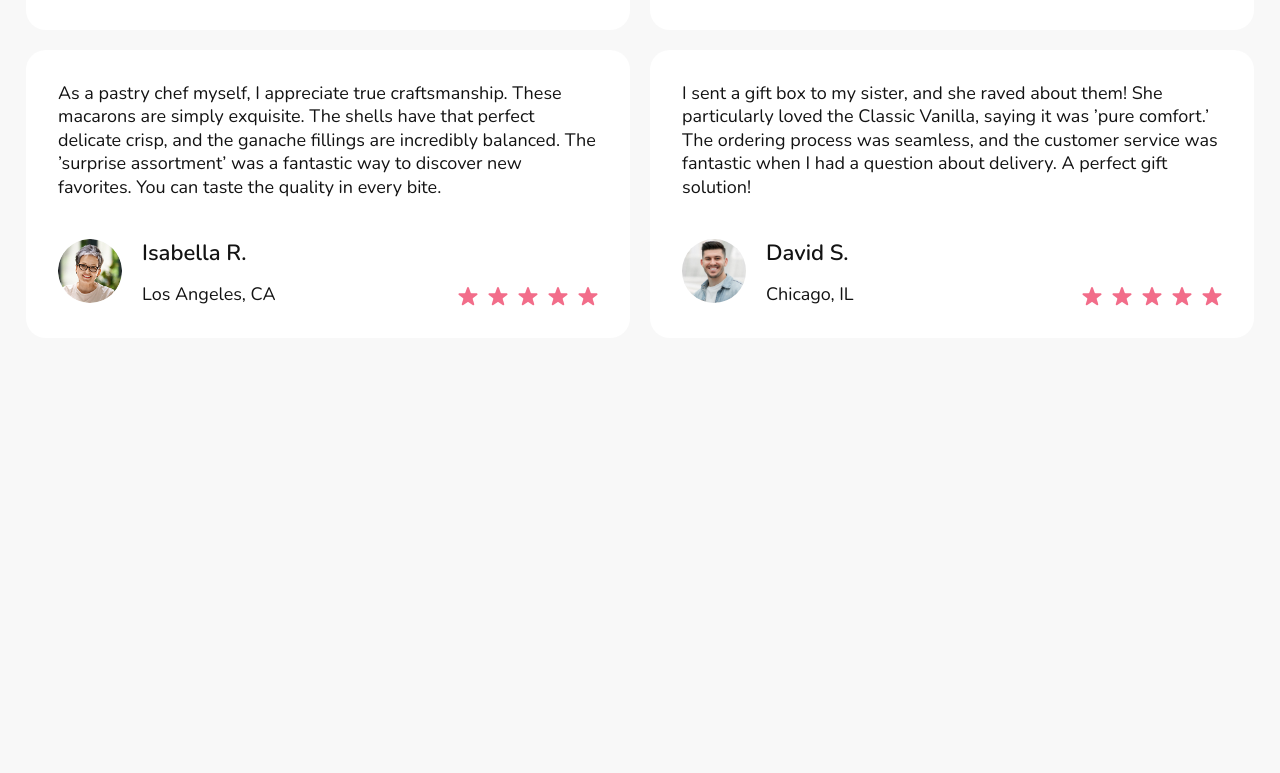
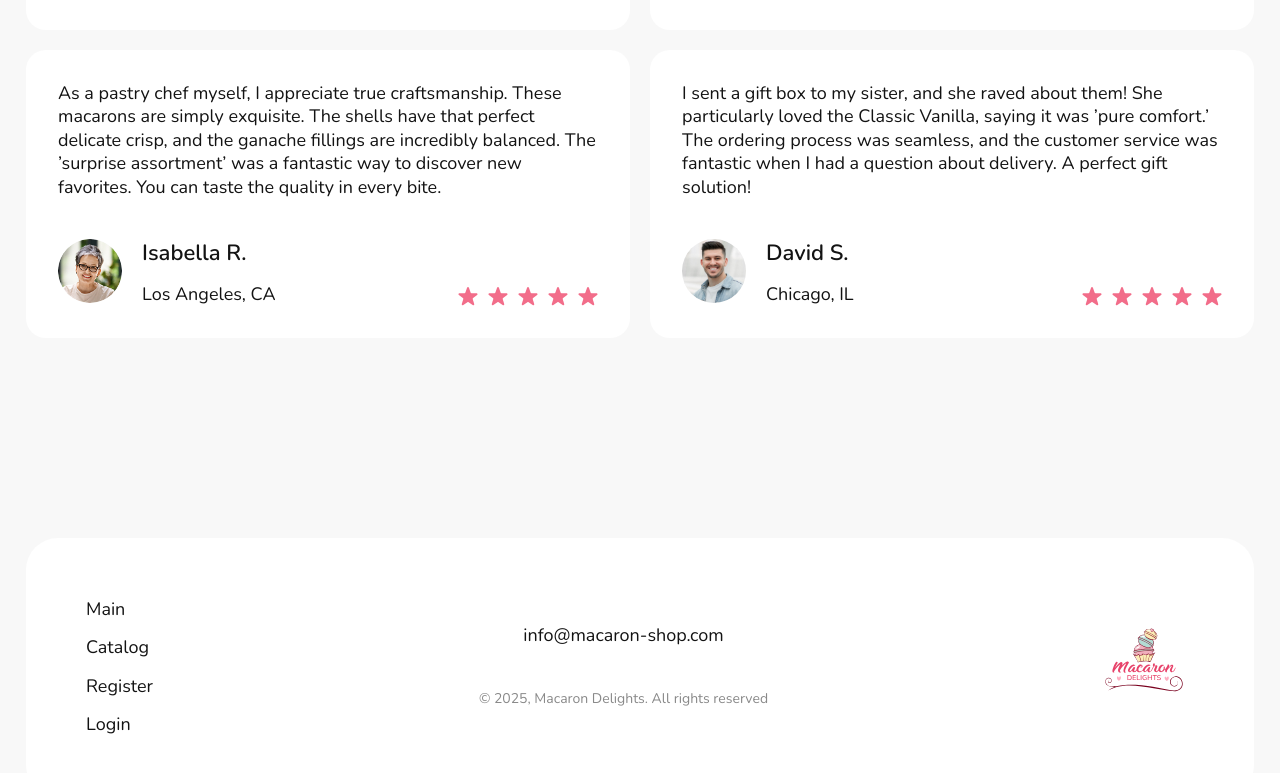
Before and after one commit to SwetlanaAng/ecommerce-app, a React (Vite) app: page / in a window 1280 px wide. Shown: the part 5813-6586 px from the top of the page. Before the commit the page ends 6351 px from the top, so only its background shows below. Built offline with nearby package versions, Linux system fonts and the light colour scheme; no server answers.

Commit message:
feat: create footer component

```diff
--- /dev/null
+++ b/src/components/footer/Footer.css
@@ -0,0 +1,71 @@
+footer {
+    .footer-content {
+        background: var(--white);
+        border-radius: 32px;
+        display: flex;
+        flex-direction: column;
+        gap: 40px;
+        margin: 160px 0 20px 0;
+        padding: 60px;
+        .row {
+            display: flex;
+            flex-direction: row;
+            justify-content: space-between;
+            align-items: center;
+            .nav ul{
+                display: flex;
+                flex-direction: column;
+                gap: 15px;
+                li {
+                    a {
+                        color: var(--black);
+                        text-decoration: none;
+                        &:hover {
+                            color: var(--accent-color);
+                        }
+                    }
+                }
+            }
+            .contact {
+                display: flex;
+                flex-direction: column;
+                align-items: center;
+                gap: 40px;
+                .copyright {
+                    color: #898989;
+                    font-size: 14px;
+                }
+            }
+            .logo {
+                img {
+                    width: 100px;
+                    height: 100px;
+                }
+            }
+        }
+    }
+}
+
+@media (max-width: 768px) {
+    footer .footer-content {
+        margin: 60px 0 20px;
+        padding: 20px;
+        .row {
+            flex-direction: column;
+            gap: 20px;
+            .nav {
+                order: 2;
+                ul {
+                    flex-direction: row;
+                }
+            }
+            .logo {
+                order: 1;
+            }
+            .contact {
+                order: 3;
+                text-align: center;
+            }
+        }
+    }
+}
--- /dev/null
+++ b/src/components/footer/Footer.tsx
@@ -0,0 +1,54 @@
+import './Footer.css';
+import { Link } from 'react-router-dom';
+import { AppRouterPaths } from '../../routes/AppRouterPathsEnums';
+import { useAuth } from '../../features/auth/hooks/useAuth';
+import logo from '../../assets/logo.svg';
+
+const Footer = () => {
+  const { isAuthenticated } = useAuth();
+
+  return (
+    <footer>
+      <div className="container">
+        <div className="footer-content">
+          <div className="row">
+            <div className="nav">
+              <ul>
+                <li>
+                  <Link to={AppRouterPaths.MAIN}>Main</Link>
+                </li>
+                <li>
+                  <Link to={AppRouterPaths.CATALOG}>Catalog</Link>
+                </li>
+                {isAuthenticated && (
+                  <li>
+                    <Link to={AppRouterPaths.PROFILE}>Profile</Link>
+                  </li>
+                )}
+                {!isAuthenticated && (
+                  <>
+                    <li>
+                      <Link to={AppRouterPaths.REGISTER}>Register</Link>
+                    </li>
+                    <li>
+                      <Link to={AppRouterPaths.LOGIN}>Login</Link>
+                    </li>
+                  </>
+                )}
+              </ul>
+            </div>
+            <div className="contact">
+              <div className="contact-info">info@macaron-shop.com</div>
+              <div className="copyright">© 2025, Macaron Delights. All rights reserved</div>
+            </div>
+            <div className="logo">
+              <img src={logo} alt="logo" />
+            </div>
+          </div>
+        </div>
+      </div>
+    </footer>
+  );
+};
+
+export default Footer;
--- a/src/components/header/Header.tsx
+++ b/src/components/header/Header.tsx
@@ -1,9 +1,9 @@
 import React, { useState, useEffect } from 'react';
 import { Link, useLocation, useNavigate } from 'react-router-dom';
 import logo from '../../assets/logo.svg';
-import './Header.css';
 import { AppRouterPaths } from '../../routes/AppRouterPathsEnums';
 import { useAuth } from '../../features/auth/hooks/useAuth';
+import './Header.css';
 
 interface HeaderProps {
   isMobileMenuOpen?: boolean;
--- a/src/pages/main/Main.css
+++ b/src/pages/main/Main.css
@@ -61,6 +61,9 @@
   .section {
     margin: 160px 0;
     border-radius: 8px;
+    &:last-child {
+      margin-bottom: 0;
+    }
     .section-title {
       display: flex;
       flex-wrap: wrap;
@@ -190,12 +193,6 @@
           display: flex;
           gap: 20px;
           color: var(--white);
-          .benefit-icon {
-            position: absolute;
-            top: 20px;
-            left: 60px;
-            font-size: 14px;
-          }
           h3 {
             font-size: 30px;
             color: var(--white);
@@ -367,10 +364,6 @@
             flex-direction: column;
             gap: 0;
             padding: 40px;
-            .benefit-icon {
-              top: 15px;
-              left: 40px;
-            }
             h3 {
               font-size: 20px;
             }
@@ -445,9 +438,6 @@
         .benefits-flex {
           .benefit-card {
             padding: 40px 20px 20px;
-            .benefit-icon {
-              left: 20px;
-            }
           }
         }
       }
--- a/src/pages/main/Main.tsx
+++ b/src/pages/main/Main.tsx
@@ -280,9 +280,6 @@ const Main = () => {
         <div className="benefits-flex">
           {benefits.map((benefit, index) => (
             <div key={index} className="benefit-card">
-              <div className="benefit-icon">
-                <p>0{index + 1}</p>
-              </div>
               <h3>{benefit.title}</h3>
               <p>{benefit.description}</p>
             </div>
--- a/src/routes/AppRouter.tsx
+++ b/src/routes/AppRouter.tsx
@@ -1,6 +1,7 @@
 import React, { Suspense, lazy } from 'react';
 import { BrowserRouter, Routes, Route } from 'react-router-dom';
 import Header from '../components/header/Header';
+import Footer from '../components/footer/Footer';
 import { AppRouterPaths } from './AppRouterPathsEnums';
 import { AuthProvider } from '../features/auth/context/AuthContext';
 import { AppProvider } from '../features/app/context/AppContext';
@@ -64,6 +65,7 @@ const AppRouter: React.FC = () => {
                 </Suspense>
               </div>
             </main>
+            <Footer />
           </div>
         </AppProvider>
       </AuthProvider>
```
Also changed, not shown: 1 other file (tests, documents, lock files or other folders).
